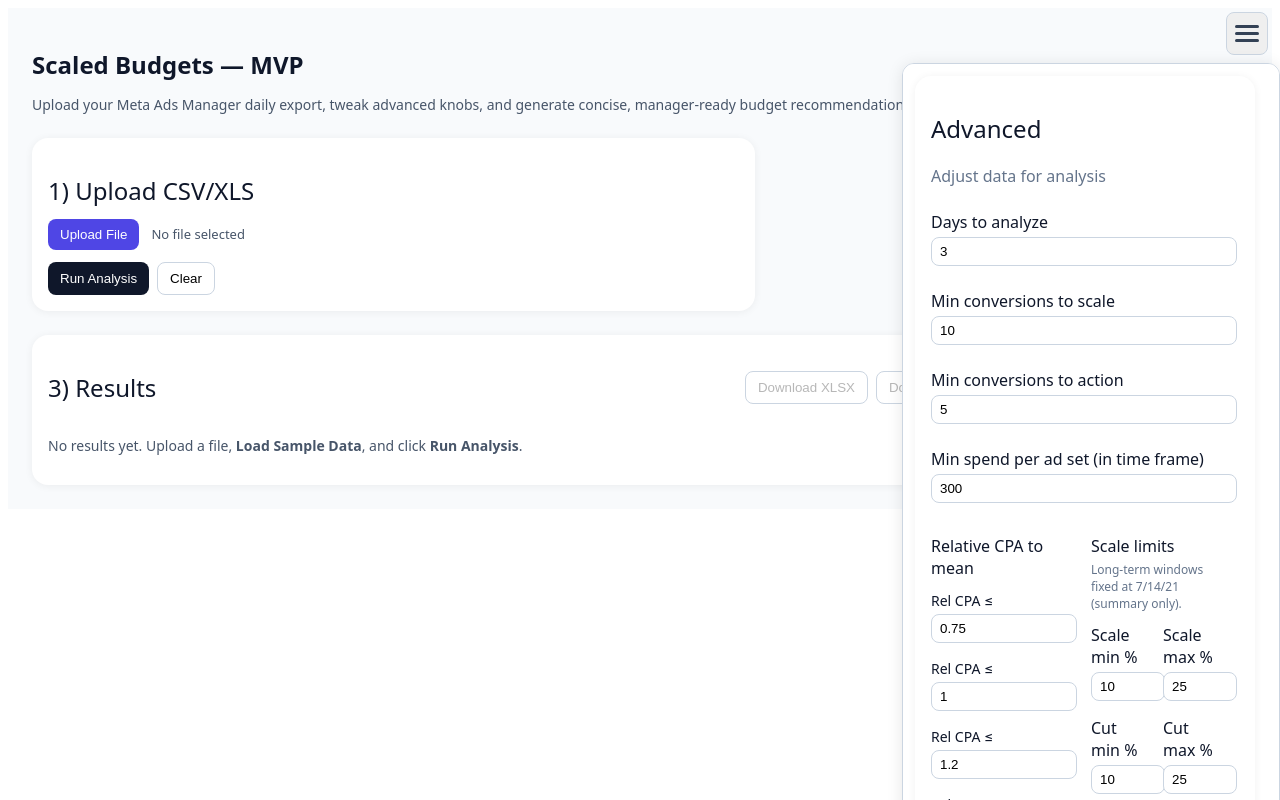
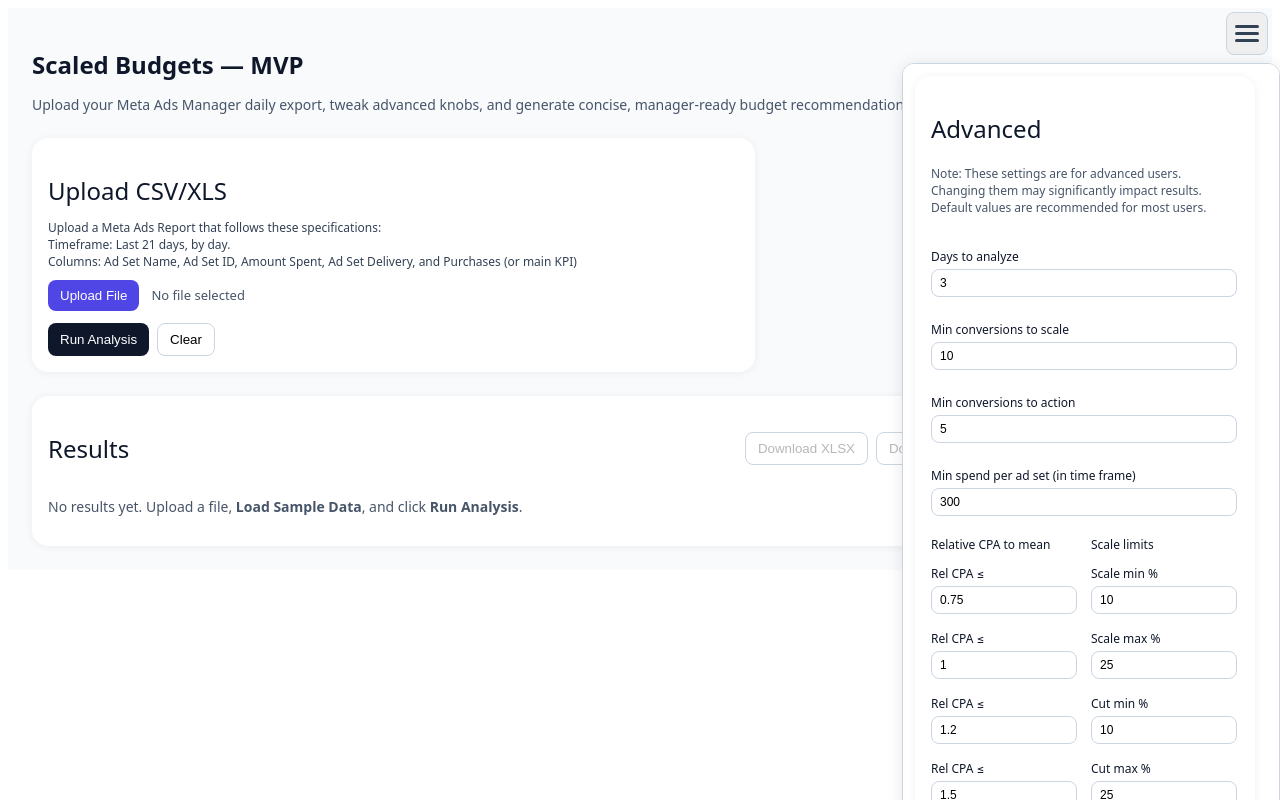
Before and after one commit to awalkowskee/Scaled-Budgets, a React (Create React App) app: page / in a window 1280 px wide. Both pictures are taken after a click on the button "Open advanced settings". Built offline with nearby package versions, Linux system fonts and the light colour scheme.

Commit message:
more UI cleanups!

```diff
--- a/src/components/AdvancedPanel.jsx
+++ b/src/components/AdvancedPanel.jsx
@@ -6,38 +6,39 @@ export default function AdvancedPanel({ params, onChange }) {
       background: "#fff",
       borderRadius: 16,
       boxShadow: "0 1px 8px rgba(0,0,0,0.06)",
-      padding: "16px 36px 48px 16px",  // Changed right padding from 16px to 36px
-      height: "calc(100vh - 30px)", // Changed from 24px to 30px
-      overflowY: "auto"
+      padding: "16px 36px 30px 16px",
+      height: "calc(100vh - 0px)",
+      overflowY: "visible",
+      fontSize: 12
     }}>
       <div style={{ marginBottom: 24 }}>
-        <h2 style={{ fontWeight: 500 }}>Advanced</h2>
-        <p style={{ color: "#64748B", marginTop: 8 }}>Adjust data for analysis</p>
+        <h2 style={{ fontWeight: 500, fontSize: 24 }}>Advanced</h2>
+        <div style={{ gridColumn: "span 2", fontSize: 12, color: "#475569", marginTop: 16 }}>
+          Note: These settings are for advanced users. Changing them may significantly impact results. Default values are recommended for most users.
+        </div>
       </div>
-
-      <div style={{ display: "grid", gridTemplateColumns: "1fr", gap: 24 }}>
+      <div style={{ display: "grid", gridTemplateColumns: "1fr", gap: 24, marginTop: 32 }}>
         <label>Days to analyze
-          <input type="number" min={2} max={7} value={params.lookback_days_short} onChange={(e)=>onChange("lookback_days_short", Number(e.target.value))} style={{ marginTop: 4, width: "100%", border: "1px solid #CBD5E1", borderRadius: 8, padding: "6px 8px" }}/>
+          <input type="number" min={2} max={7} value={params.lookback_days_short} onChange={(e)=>onChange("lookback_days_short", Number(e.target.value))} style={{ marginTop: 4, width: "100%", border: "1px solid #CBD5E1", borderRadius: 8, padding: "6px 8px", fontSize: 12 }}/>
         </label>
         <label>Min conversions to scale
-          <input type="number" min={5} max={30} value={params.conv_scale_min} onChange={(e)=>onChange("conv_scale_min", Number(e.target.value))} style={{ marginTop: 4, width: "100%", border: "1px solid #CBD5E1", borderRadius: 8, padding: "6px 8px" }}/>
+          <input type="number" min={5} max={30} value={params.conv_scale_min} onChange={(e)=>onChange("conv_scale_min", Number(e.target.value))} style={{ marginTop: 4, width: "100%", border: "1px solid #CBD5E1", borderRadius: 8, padding: "6px 8px", fontSize: 12 }}/>
         </label>
         <label>Min conversions to action
-          <input type="number" min={1} max={30} value={params.conv_consider_min} onChange={(e)=>onChange("conv_consider_min", Number(e.target.value))} style={{ marginTop: 4, width: "100%", border: "1px solid #CBD5E1", borderRadius: 8, padding: "6px 8px" }}/>
+          <input type="number" min={1} max={30} value={params.conv_consider_min} onChange={(e)=>onChange("conv_consider_min", Number(e.target.value))} style={{ marginTop: 4, width: "100%", border: "1px solid #CBD5E1", borderRadius: 8, padding: "6px 8px", fontSize: 12 }}/>
         </label>
         <label>Min spend per ad set (in time frame)
-          <input type="number" min={0} step={50} value={params.spend_min} onChange={(e)=>onChange("spend_min", Number(e.target.value))} style={{ marginTop: 4, width: "100%", border: "1px solid #CBD5E1", borderRadius: 8, padding: "6px 8px" }}/>
+          <input type="number" min={0} step={50} value={params.spend_min} onChange={(e)=>onChange("spend_min", Number(e.target.value))} style={{ marginTop: 4, width: "100%", border: "1px solid #CBD5E1", borderRadius: 8, padding: "6px 8px", fontSize: 12 }}/>
         </label>
       </div>
-
-      <div style={{ display: "grid", gridTemplateColumns: "1fr 1fr", gap: 32, marginTop: 32 }}>
+      <div style={{ display: "grid", gridTemplateColumns: "1fr 1fr", gap: 32 }}>
         {/* Left column: Relative CPA to mean */}
         <div>
-          <div style={{ fontWeight: 500, marginBottom: 12 }}>Relative CPA to mean</div>
+          <div style={{ fontWeight: 500, marginTop: 20, marginBottom: 12, fontSize: 12 }}>Relative CPA to mean</div>
           <div style={{ display: "grid", gridTemplateRows: "repeat(4,auto)", gap: 16 }}>
             {[0,1,2,3].map(i => (
               <label key={i} style={{ display: "flex", flexDirection: "column" }}>
-                <span style={{ fontSize: 14, marginBottom: 4 }}>Rel CPA ≤</span>
+                <span style={{ fontSize: 12, marginBottom: 4 }}>Rel CPA ≤</span>
                 <input
                   type="number"
                   step={0.01}
@@ -52,7 +53,8 @@ export default function AdvancedPanel({ params, onChange }) {
                     width: "100%",
                     border: "1px solid #CBD5E1",
                     borderRadius: 8,
-                    padding: "6px 8px"
+                    padding: "6px 8px",
+                    fontSize: 12
                   }}
                 />
               </label>
@@ -61,22 +63,19 @@ export default function AdvancedPanel({ params, onChange }) {
         </div>
         {/* Right column: Scale limits */}
         <div>
-          <div style={{ fontWeight: 500, marginBottom: 4 }}>Scale limits</div>
-          <div style={{ fontSize: 12, color: "#64748B", marginBottom: 12 }}>
-            Long-term windows fixed at 7/14/21 (summary only).
-          </div>
-          <div style={{ display: "grid", gridTemplateColumns: "1fr 1fr", gap: 16 }}>
+          <div style={{ fontWeight: 500, marginBottom: 12, marginTop: 20, fontSize: 12 }}>Scale limits</div>
+          <div style={{ display: "grid", gridTemplateColumns: "1fr", gap: 16 }}>
             <label>Scale min %
-              <input type="number" min={5} max={50} value={params.scale_step_min} onChange={(e)=>onChange("scale_step_min", Number(e.target.value))} style={{ marginTop: 4, width: "100%", border: "1px solid #CBD5E1", borderRadius: 8, padding: "6px 8px" }}/>
+              <input type="number" min={5} max={50} value={params.scale_step_min} onChange={(e)=>onChange("scale_step_min", Number(e.target.value))} style={{ marginTop: 4, width: "100%", border: "1px solid #CBD5E1", borderRadius: 8, padding: "6px 8px", fontSize: 12 }}/>
             </label>
             <label>Scale max %
-              <input type="number" min={5} max={100} value={params.scale_step_max} onChange={(e)=>onChange("scale_step_max", Number(e.target.value))} style={{ marginTop: 4, width: "100%", border: "1px solid #CBD5E1", borderRadius: 8, padding: "6px 8px" }}/>
+              <input type="number" min={5} max={100} value={params.scale_step_max} onChange={(e)=>onChange("scale_step_max", Number(e.target.value))} style={{ marginTop: 4, width: "100%", border: "1px solid #CBD5E1", borderRadius: 8, padding: "6px 8px", fontSize: 12 }}/>
             </label>
             <label>Cut min %
-              <input type="number" min={5} max={50} value={params.cut_step_min} onChange={(e)=>onChange("cut_step_min", Number(e.target.value))} style={{ marginTop: 4, width: "100%", border: "1px solid #CBD5E1", borderRadius: 8, padding: "6px 8px" }}/>
+              <input type="number" min={5} max={50} value={params.cut_step_min} onChange={(e)=>onChange("cut_step_min", Number(e.target.value))} style={{ marginTop: 4, width: "100%", border: "1px solid #CBD5E1", borderRadius: 8, padding: "6px 8px", fontSize: 12 }}/>
             </label>
             <label>Cut max %
-              <input type="number" min={5} max={100} value={params.cut_step_max} onChange={(e)=>onChange("cut_step_max", Number(e.target.value))} style={{ marginTop: 4, width: "100%", border: "1px solid #CBD5E1", borderRadius: 8, padding: "6px 8px" }}/>
+              <input type="number" min={5} max={100} value={params.cut_step_max} onChange={(e)=>onChange("cut_step_max", Number(e.target.value))} style={{ marginTop: 4, width: "100%", border: "1px solid #CBD5E1", borderRadius: 8, padding: "6px 8px", fontSize: 12 }}/>
             </label>
           </div>
         </div>
--- a/src/components/HamburgerMenu.jsx
+++ b/src/components/HamburgerMenu.jsx
@@ -45,13 +45,14 @@ export default function HamburgerMenu({ children }) {
           borderRadius: 12,
           boxShadow: "0 2px 16px rgba(0,0,0,0.10)",
           minWidth: 340,
-          padding: "12px 24px 12px 12px", // Added extra right padding
+          padding: "12px 24px 100px 12px", // Added extra right padding
           transition: "all 0.3s ease-in-out",
           opacity: open ? 1 : 0,
           transform: open ? "translateX(0)" : "translateX(20px)",
           visibility: open ? "visible" : "hidden",
           pointerEvents: open ? "all" : "none",
-          maxHeight: "calc(100vh - 48px)", // 24px from top and bottom
+          maxHeight: "calc(100vh - 100px)", // 30px smaller than screen height
+          paddingBottom: 100, // Ensure bottom padding for visibility
           overflowY: "auto",
         }}
       >
--- a/src/components/ResultsTable.jsx
+++ b/src/components/ResultsTable.jsx
@@ -4,7 +4,7 @@ export default function ResultsTable({ results, runMeta, onXLSX, onCSV, onPDF })
   return (
     <div style={{ marginTop: 24, background: "#fff", borderRadius: 16, boxShadow: "0 1px 8px rgba(0,0,0,0.06)", padding: 16 }}>
       <div style={{ display: "flex", alignItems: "center", justifyContent: "space-between" }}>
-        <h2 style={{ fontWeight: 500 }}>3) Results</h2>
+        <h2 style={{ fontWeight: 500 }}>Results</h2>
         <div style={{ display: "flex", gap: 8, flexWrap: "wrap" }}>
           <button onClick={onXLSX} disabled={!results.length} style={{ padding: "8px 12px", border: "1px solid #CBD5E1", borderRadius: 8, background: "white" }}>Download XLSX</button>
           <button onClick={onCSV}  disabled={!results.length} style={{ padding: "8px 12px", border: "1px solid #CBD5E1", borderRadius: 8, background: "white" }}>Download CSV</button>
--- a/src/components/UploadCard.jsx
+++ b/src/components/UploadCard.jsx
@@ -4,7 +4,12 @@ export default function UploadCard({ onFile, onRun, onClear, onLoadSample, onRun
   const inputRef = React.useRef(null);
   return (
     <div style={{ background: "#fff", borderRadius: 16, boxShadow: "0 1px 8px rgba(0,0,0,0.06)", padding: 16 }}>
-      <h2 style={{ fontWeight: 500, marginBottom: 12 }}>1) Upload CSV/XLS</h2>
+      <h2 style={{ fontWeight: 500, marginBottom: 12 }}>Upload CSV/XLS</h2>
+      <p style={{ fontSize: 12, color: "#334155", marginBottom: 10 }}>
+        Upload a Meta Ads Report that follows these specifications:
+        <br></br>Timeframe: Last 21 days, by day.
+        <br></br>Columns: Ad Set Name, Ad Set ID, Amount Spent, Ad Set Delivery, and Purchases (or main KPI)
+      </p>
       <input ref={inputRef} type="file" accept=".csv,.xlsx,.xls" onChange={(e) => e.target.files && onFile(e.target.files[0])} style={{ display: "none" }}/>
       <div style={{ display: "flex", alignItems: "center", gap: 12 }}>
         <button onClick={() => inputRef.current?.click()} style={{ padding: "8px 12px", background: "#4F46E5", color: "white", borderRadius: 8, border: 0 }}>Upload File</button>
```
